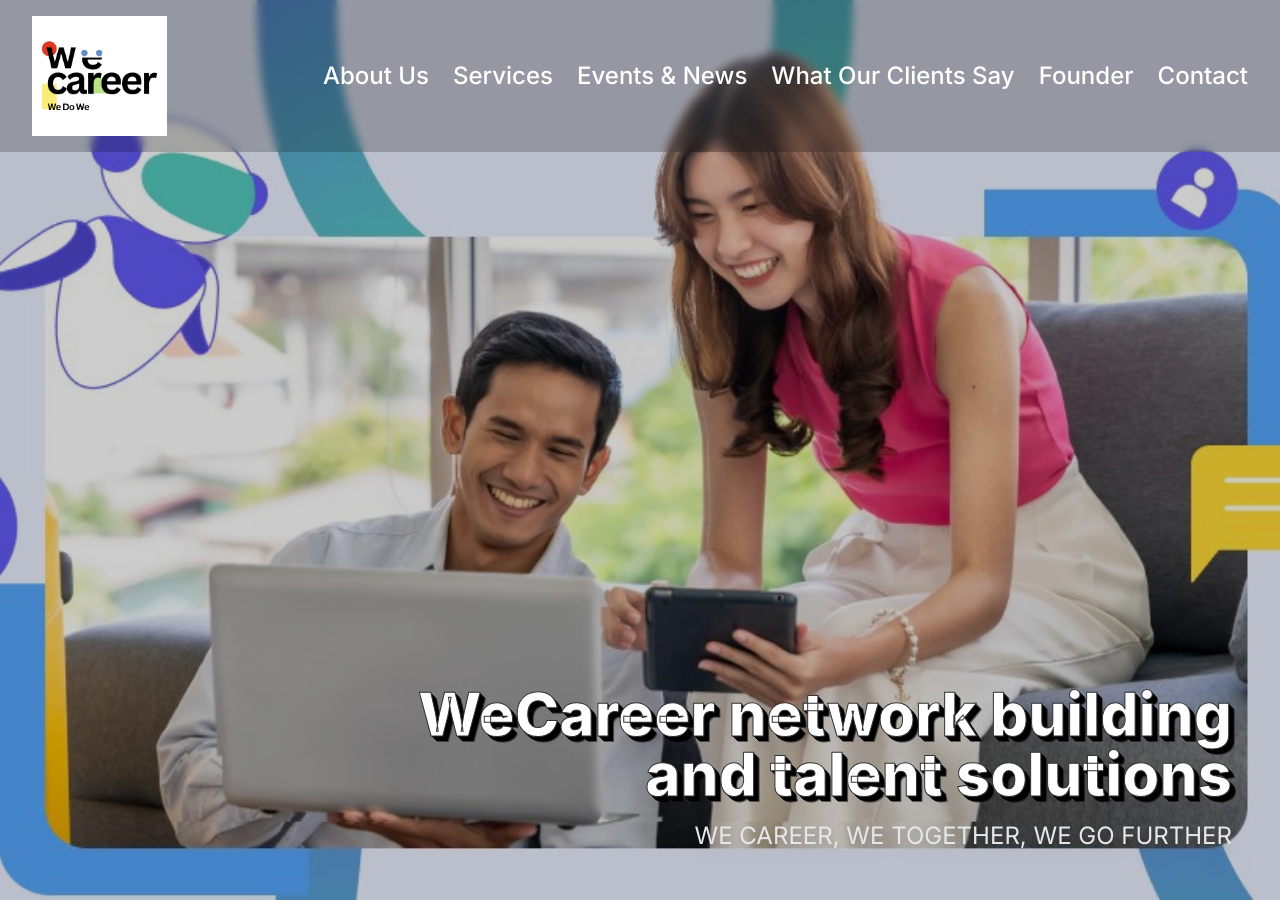
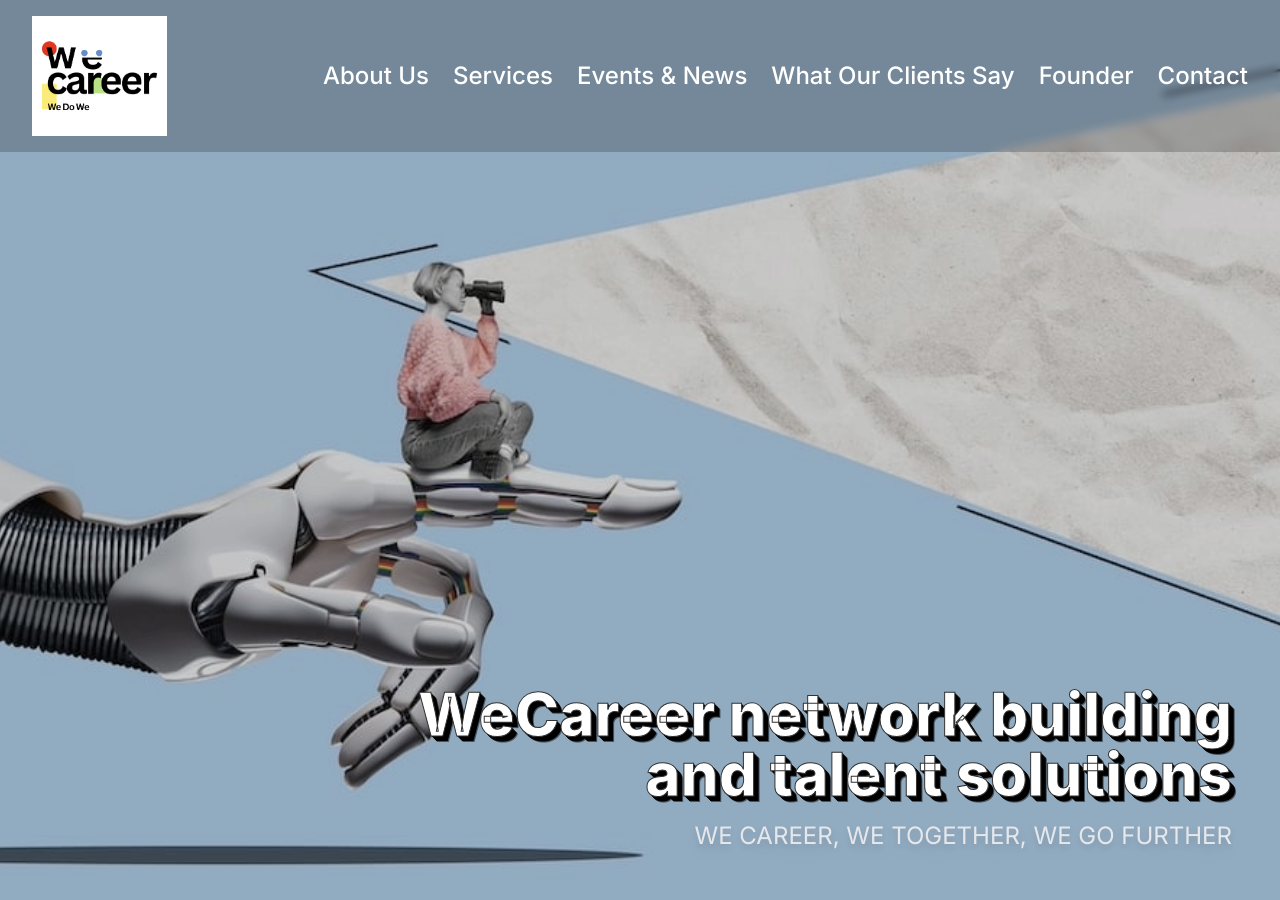
Before and after one commit to WeCareer/wecareer.github.io, a plain HTML site: page index.html in a window 1280 px wide. Shown: the top 900 px of the page. Drawn offline with nearby package versions, Linux system fonts and the light colour scheme.

Commit message:
Update index.html
Hero background change

```diff
--- a/index.html
+++ b/index.html
@@ -59,7 +59,7 @@
         </header>
 
         <!-- Single Hero Image -->
-        <img src="customer success ai agent.jpg" alt="Hero Image" class="w-full h-full object-cover">
+        <img src="image.png" alt="Hero Image" class="w-full h-full object-cover">
 
         <!-- Overlay Text -->
         <div class="absolute inset-0 bg-black/20 flex flex-col items-end justify-end text-right p-8 md:p-12">
```
